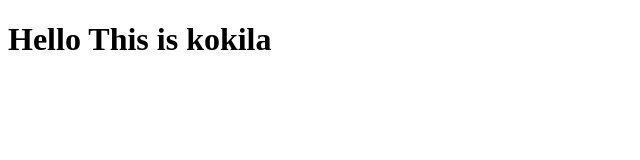
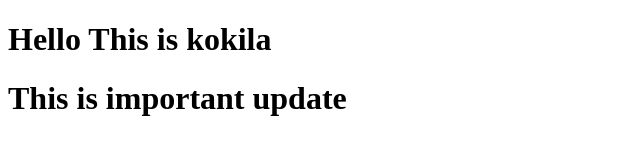
Before and after one commit to kokila-ravi/SourceControl, a plain HTML site: page home.html in a window 1280 px wide. Shown: the whole page, without its empty margins (0-640 px from the left). Drawn offline with Linux system fonts and the light colour scheme.

Commit message:
feat: important update
It is important

```diff
--- a/home.html
+++ b/home.html
@@ -7,5 +7,6 @@
 </head>
 <body>
     <h1>Hello This is kokila</h1>
+ <h1>This is important update</h1>
 </body>
 </html>
```
